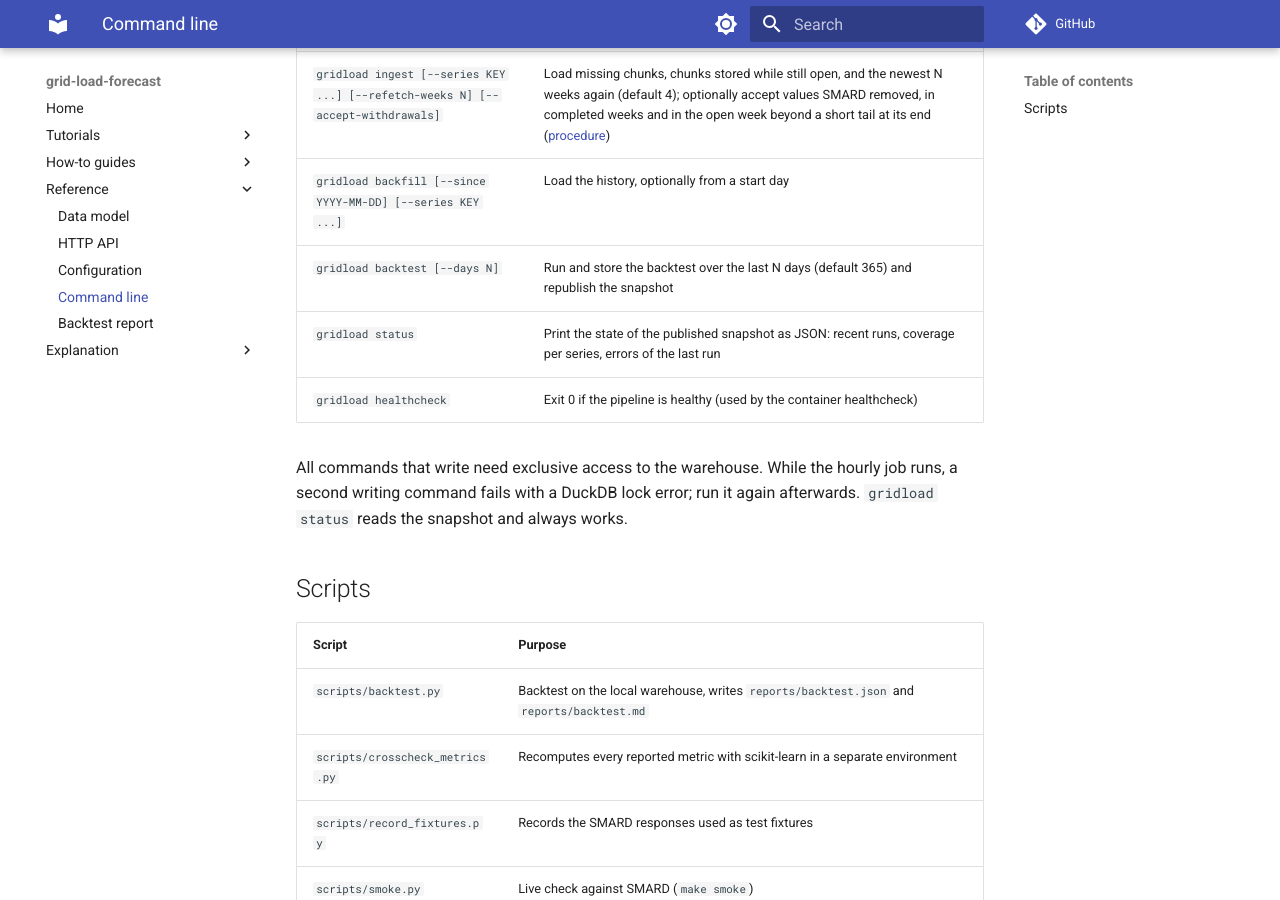
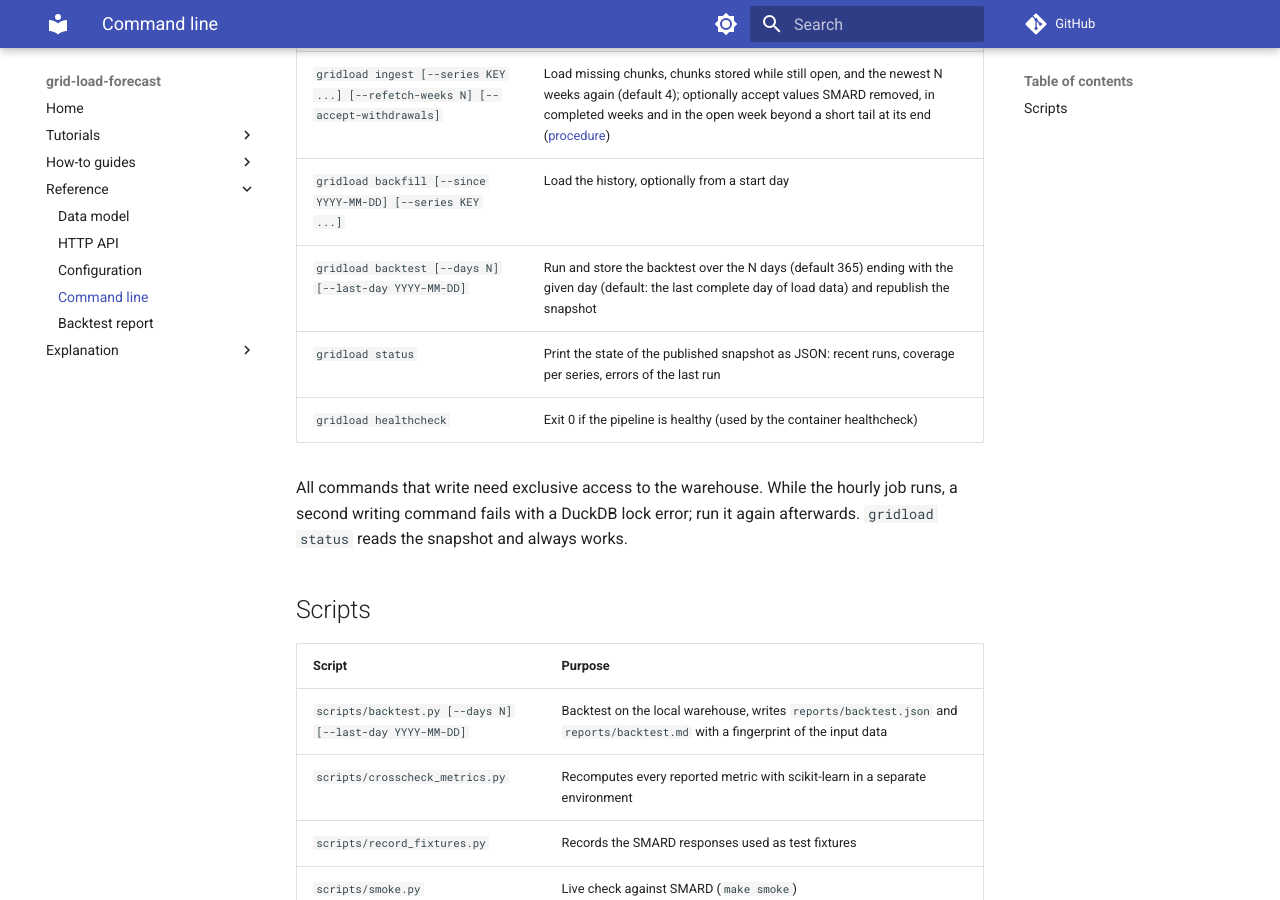
Before and after one commit to deka641/grid-load-forecast, an MkDocs documentation site: the page built from docs/reference/cli.md, in a window 1280 px wide and 900 px high, scrolled down 358 px. Built offline with MkDocs 1.6.1 and Material for MkDocs 9.7.7, drawn with Linux system fonts in a browser that asks for light colours; comment, search, counter and statistics services are not loaded.

Commit message:
Document --last-day in the CLI reference

```diff
--- a/docs/reference/cli.md
+++ b/docs/reference/cli.md
@@ -7,7 +7,7 @@ The `gridload` command is installed with the package (`uv run gridload ...` loca
 | `gridload run` | The scheduled job: load data, issue the forecast when due, refresh a stale backtest, publish the snapshot |
 | `gridload ingest [--series KEY ...] [--refetch-weeks N] [--accept-withdrawals]` | Load missing chunks, chunks stored while still open, and the newest N weeks again (default 4); optionally accept values SMARD removed, in completed weeks and in the open week beyond a short tail at its end ([procedure](../how-to/operate.md#accept-values-that-smard-removed)) |
 | `gridload backfill [--since YYYY-MM-DD] [--series KEY ...]` | Load the history, optionally from a start day |
-| `gridload backtest [--days N]` | Run and store the backtest over the last N days (default 365) and republish the snapshot |
+| `gridload backtest [--days N] [--last-day YYYY-MM-DD]` | Run and store the backtest over the N days (default 365) ending with the given day (default: the last complete day of load data) and republish the snapshot |
 | `gridload status` | Print the state of the published snapshot as JSON: recent runs, coverage per series, errors of the last run |
 | `gridload healthcheck` | Exit 0 if the pipeline is healthy (used by the container healthcheck) |
 
@@ -17,7 +17,7 @@ All commands that write need exclusive access to the warehouse. While the hourly
 
 | Script | Purpose |
 |---|---|
-| `scripts/backtest.py` | Backtest on the local warehouse, writes `reports/backtest.json` and `reports/backtest.md` |
+| `scripts/backtest.py [--days N] [--last-day YYYY-MM-DD]` | Backtest on the local warehouse, writes `reports/backtest.json` and `reports/backtest.md` with a fingerprint of the input data |
 | `scripts/crosscheck_metrics.py` | Recomputes every reported metric with scikit-learn in a separate environment |
 | `scripts/record_fixtures.py` | Records the SMARD responses used as test fixtures |
 | `scripts/smoke.py` | Live check against SMARD (`make smoke`) |
```
